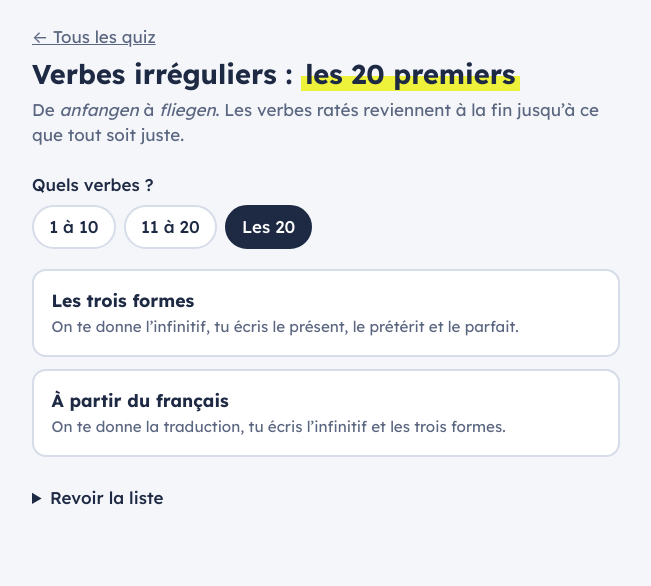
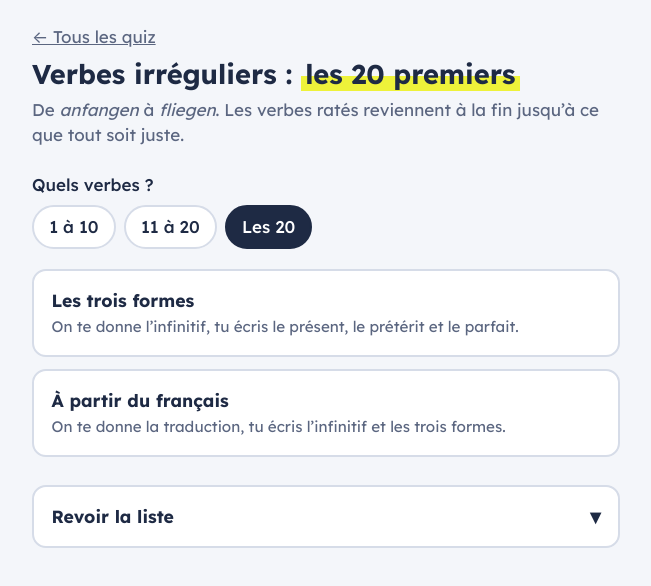
Before and after one commit to franek/quiz-deutsch-lernen, a plain HTML site: page unregelmaessige-verben/index.html in a window 1280 px wide. Shown: the whole page, without its empty margins (314-965 px from the left). Drawn offline with Linux system fonts and the light colour scheme.

Commit message:
Agrandit « Revoir la liste » dans le quiz des verbes
Co-Authored-By: Claude Opus 5.5 <noreply@anthropic.com>

```diff
--- a/unregelmaessige-verben/index.html
+++ b/unregelmaessige-verben/index.html
@@ -75,9 +75,18 @@ p.lead { color: var(--muted); margin: 0 0 1.5rem; }
 .mode:focus-visible, button:focus-visible, input:focus-visible { outline: 3px solid var(--orange); outline-offset: 2px; }
 
 details { margin-top: 1.75rem; }
-summary { cursor: pointer; font-weight: 500; }
+summary {
+  cursor: pointer; font-weight: 700; font-size: 1.1rem; list-style: none;
+  display: flex; justify-content: space-between; align-items: center;
+  padding: 1rem 1.1rem; border-radius: 14px; border: 2px solid var(--line); background: var(--paper);
+}
+summary::-webkit-details-marker { display: none; }
+summary::after { content: "▾"; font-size: 1.3rem; line-height: 1; transition: transform .2s; }
+details[open] summary::after { transform: rotate(180deg); }
+summary:hover { border-color: var(--ink); }
+summary:focus-visible { outline: 3px solid var(--orange); outline-offset: 2px; }
 .table-wrap { overflow-x: auto; margin-top: .75rem; background: var(--paper); border-radius: 12px; border: 1px solid var(--line); }
-table { border-collapse: collapse; width: 100%; font-size: .92rem; min-width: 560px; }
+table { border-collapse: collapse; width: 100%; font-size: 1rem; min-width: 560px; }
 th, td { padding: .45rem .6rem; border-bottom: 1px solid var(--line); text-align: left; white-space: nowrap; }
 th { font-weight: 500; }
 th.c-inf { background: var(--aqua); } th.c-pres { background: var(--green); }
```
